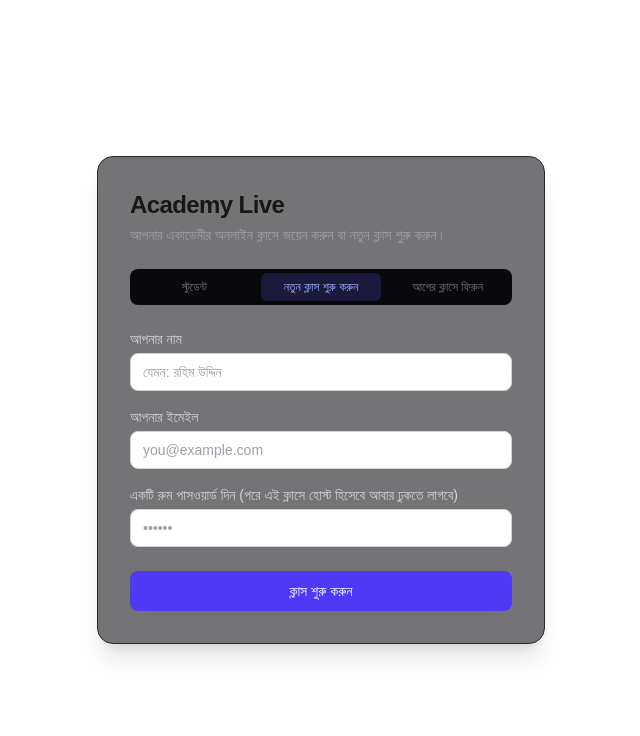
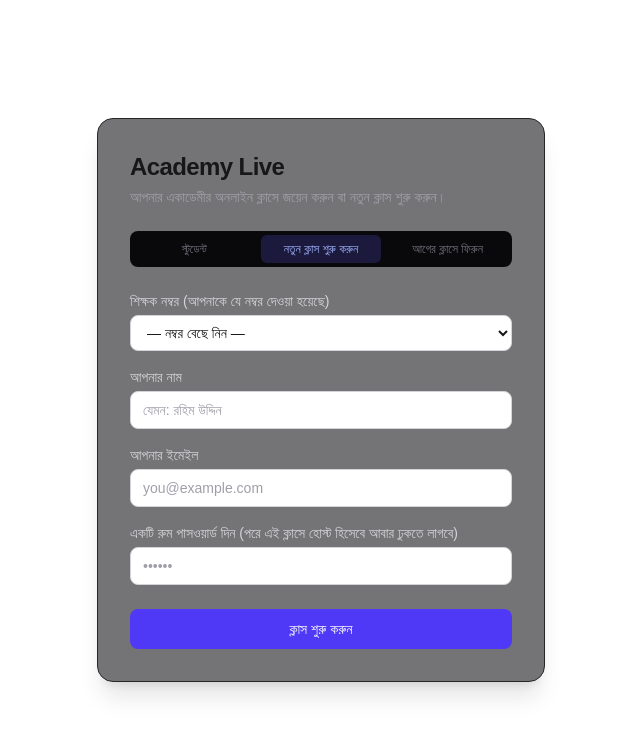
Before and after one commit to naeemzaman412-byte/academy-live, a Next.js app: page / in a window 1280 px wide. Shown: the top 736 px of the page, without its empty margins (319-959 px from the left). Built offline with nearby package versions, Linux system fonts and the light colour scheme.

Commit message:
Add files via upload

```diff
--- a/app/page.tsx
+++ b/app/page.tsx
@@ -22,6 +22,7 @@ function HomeInner() {
   const [teacherName, setTeacherName] = useState("");
   const [teacherEmail, setTeacherEmail] = useState("");
   const [roomPassword, setRoomPassword] = useState("");
+  const [teacherNo, setTeacherNo] = useState("");
 
   // host-rejoin fields
   const [rejoinRoomName, setRejoinRoomName] = useState("");
@@ -46,8 +47,8 @@ function HomeInner() {
   async function handleCreateClass(e: React.FormEvent) {
     e.preventDefault();
     setError(null);
-    if (!teacherName.trim() || !teacherEmail.trim() || !roomPassword.trim()) {
-      setError("নাম, ইমেইল এবং রুম পাসওয়ার্ড দিন।");
+    if (!teacherName.trim() || !teacherEmail.trim() || !roomPassword.trim() || !teacherNo) {
+      setError("শিক্ষক নম্বর, নাম, ইমেইল এবং রুম পাসওয়ার্ড দিন।");
       return;
     }
     setLoading(true);
@@ -59,6 +60,7 @@ function HomeInner() {
           teacherName: teacherName.trim(),
           teacherEmail: teacherEmail.trim(),
           roomPassword,
+          teacherNo: Number(teacherNo),
         }),
       });
       const data = await res.json();
@@ -67,6 +69,7 @@ function HomeInner() {
         name: teacherName.trim(),
         role: "host",
         token: data.token,
+        serverUrl: data.serverUrl,
         roomPassword,
       });
     } catch (err) {
@@ -100,6 +103,7 @@ function HomeInner() {
         name: rejoinTeacherName.trim(),
         role: "host",
         token: data.token,
+        serverUrl: data.serverUrl,
         roomPassword: rejoinPassword,
       });
     } catch (err) {
@@ -156,6 +160,16 @@ function HomeInner() {
 
         {tab === "host-new" && (
           <form onSubmit={handleCreateClass} className="mt-6 flex flex-col gap-4">
+            <Field label="শিক্ষক নম্বর (আপনাকে যে নম্বর দেওয়া হয়েছে)">
+              <select value={teacherNo} onChange={(e) => setTeacherNo(e.target.value)} className={inputCls}>
+                <option value="">— নম্বর বেছে নিন —</option>
+                {[1, 2, 3, 4, 5].map((n) => (
+                  <option key={n} value={n}>
+                    শিক্ষক {n}
+                  </option>
+                ))}
+              </select>
+            </Field>
             <Field label="আপনার নাম">
               <input
                 value={teacherName}
```
